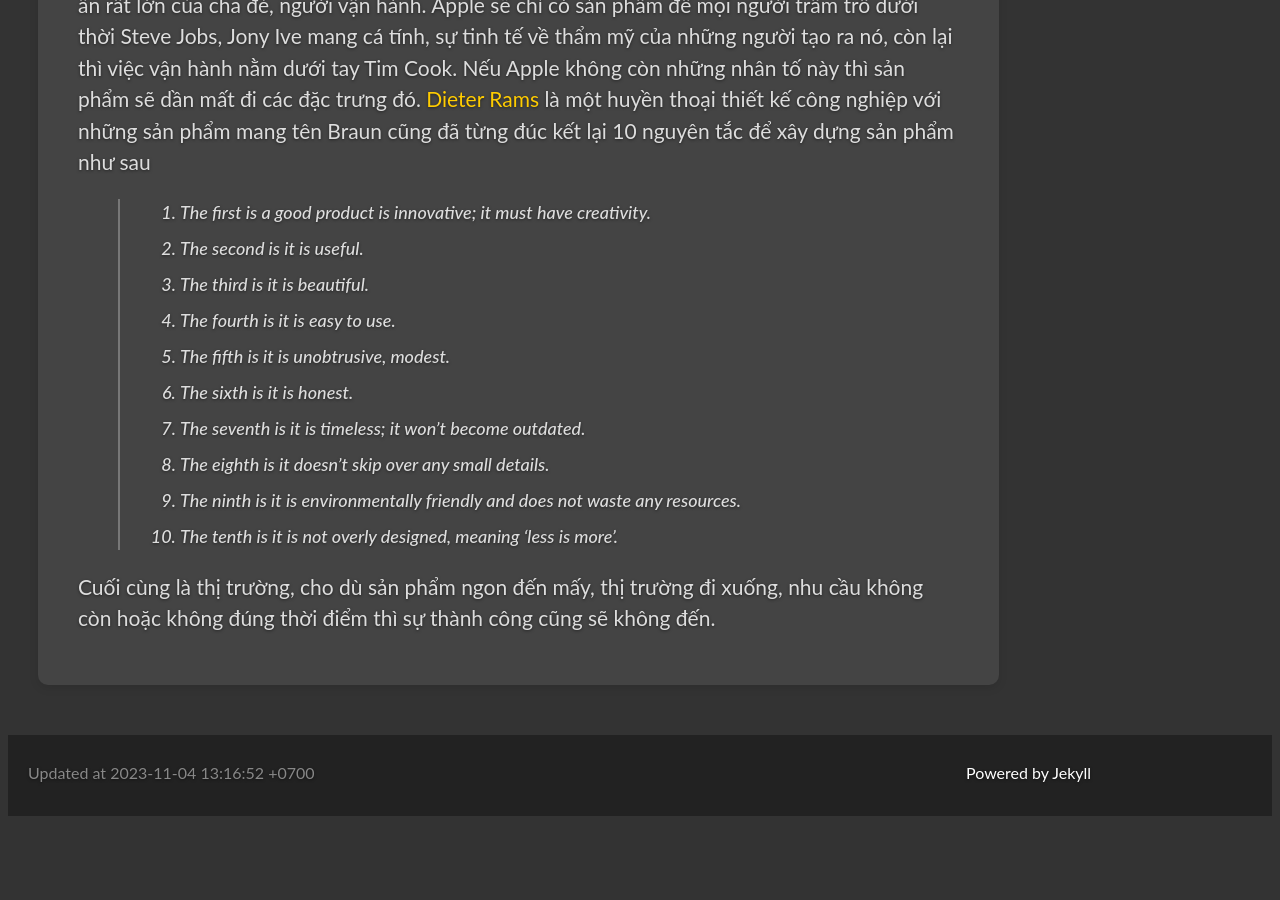
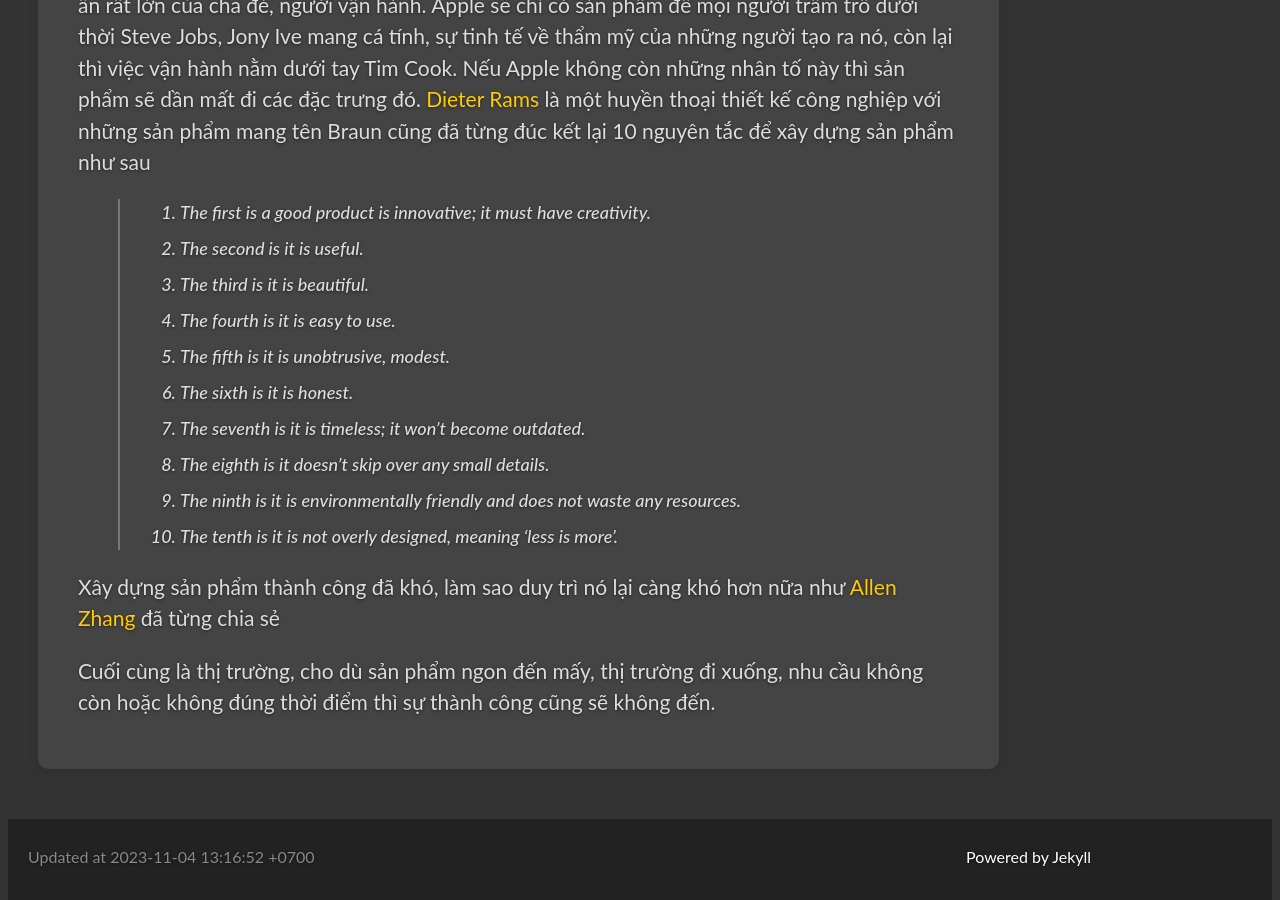
Before and after one commit to vdchuyen/chuyen-vn, a Jekyll site: the page built from _posts/2022-07-29-build-sell-products.md, in a window 1280 px wide and 900 px high, scrolled down 1031 px. Built offline with Jekyll 4.4.1, drawn with Linux system fonts in a browser that asks for light colours; our own code applies the rules of GitHub Pages for plain Markdown files; Markdown is read by kramdown in place of the engine named in the settings; before the commit the page ends 1847 px from its top, so only the background shows below that.

Commit message:
Update 2022-07-29-build-sell-products.md

```diff
--- a/_posts/2022-07-29-build-sell-products.md
+++ b/_posts/2022-07-29-build-sell-products.md
@@ -25,4 +25,6 @@ Thứ hai là năng lực của người làm sản phẩm, năng lực người
 >9. The ninth is it is environmentally friendly and does not waste any resources.
 >10. The tenth is it is not overly designed, meaning ‘less is more’.
 
+Xây dựng sản phẩm thành công đã khó, làm sao duy trì nó lại càng khó hơn nữa như [Allen Zhang](https://blog.wechat.com/2019/03/18/what-is-wechats-dream-wechat-founder-allen-zhang-explains/) đã từng chia sẻ
+
 Cuối cùng là thị trường, cho dù sản phẩm ngon đến mấy, thị trường đi xuống, nhu cầu không còn hoặc không đúng thời điểm thì sự thành công cũng sẽ không đến.
```
